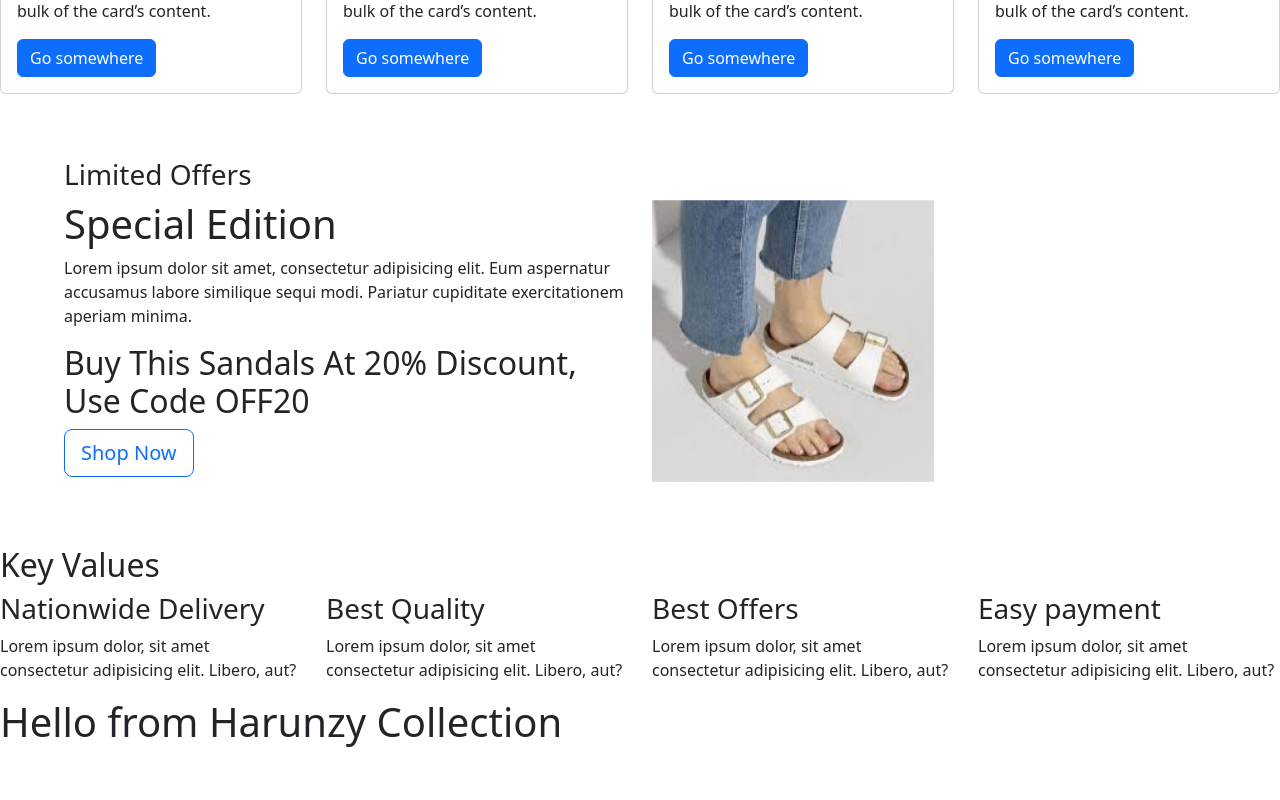
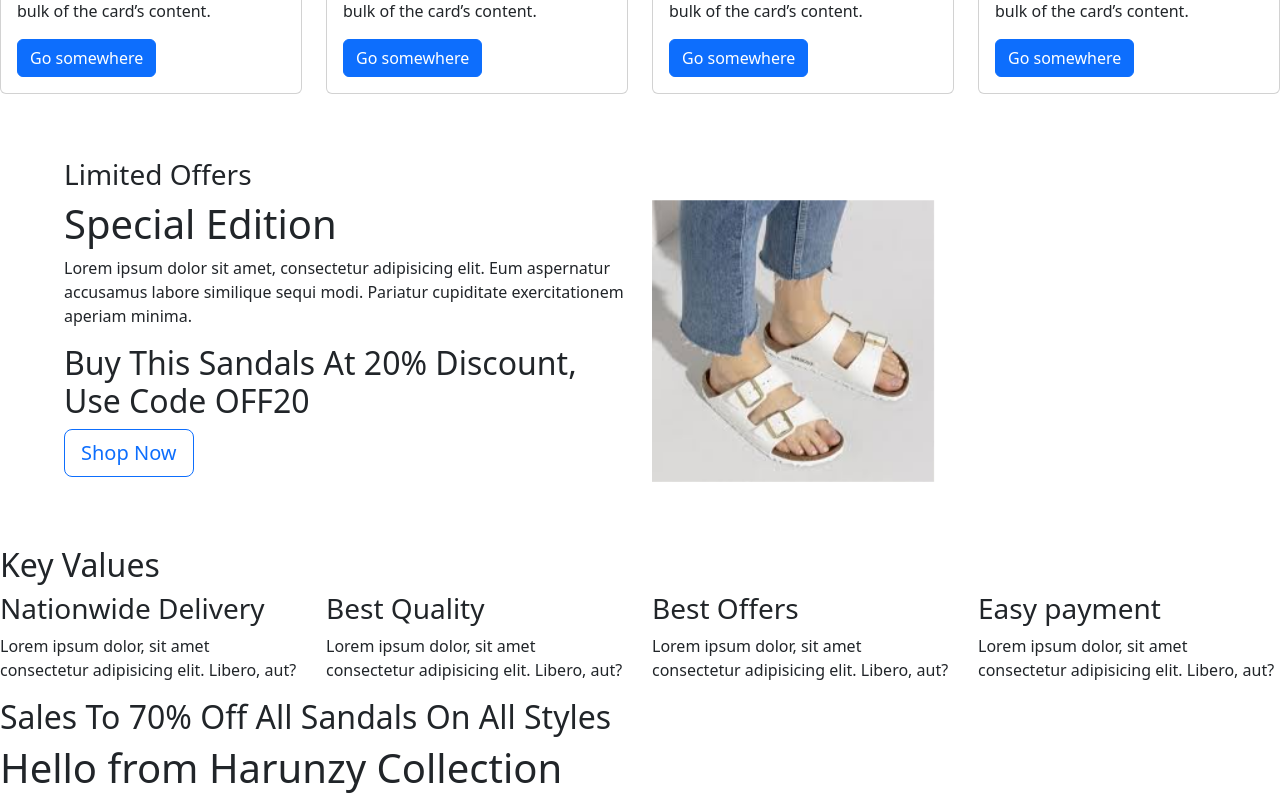
Before and after one commit to HarunaZakaria/HarunzyCollection, a React (Vite) app: page / in a window 1280 px wide. Shown: the part 1460-2260 px from the top of the page. Before the commit the page ends 2214 px from the top, so only its background shows below. Built offline with nearby package versions, Linux system fonts and the light colour scheme.

Commit message:
add the import footer

```diff
--- a/src/App.jsx
+++ b/src/App.jsx
@@ -1,5 +1,6 @@
-import { useState } from 'react'
-import Header from './Components/Header'
+import { useState } from 'react';
+import Header from './Components/Header';
+import Footer from './Components/Footer';
 import './App.css'
 
 function App() {
@@ -8,6 +9,7 @@ function App() {
   return (
     <>
       <Header />
+      <Footer />
       <h1>Hello from Harunzy Collection</h1>
 
     </>
```
